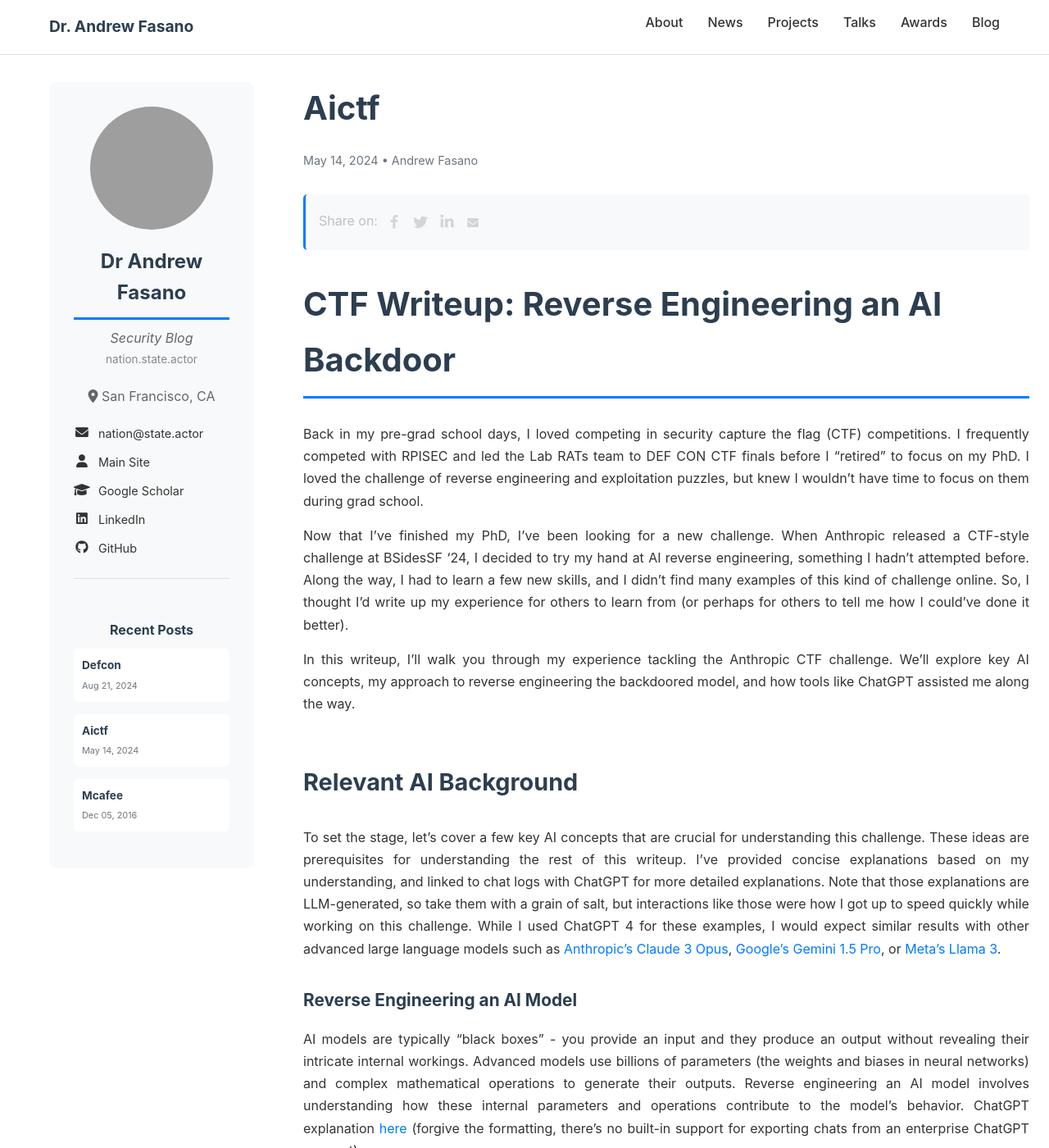
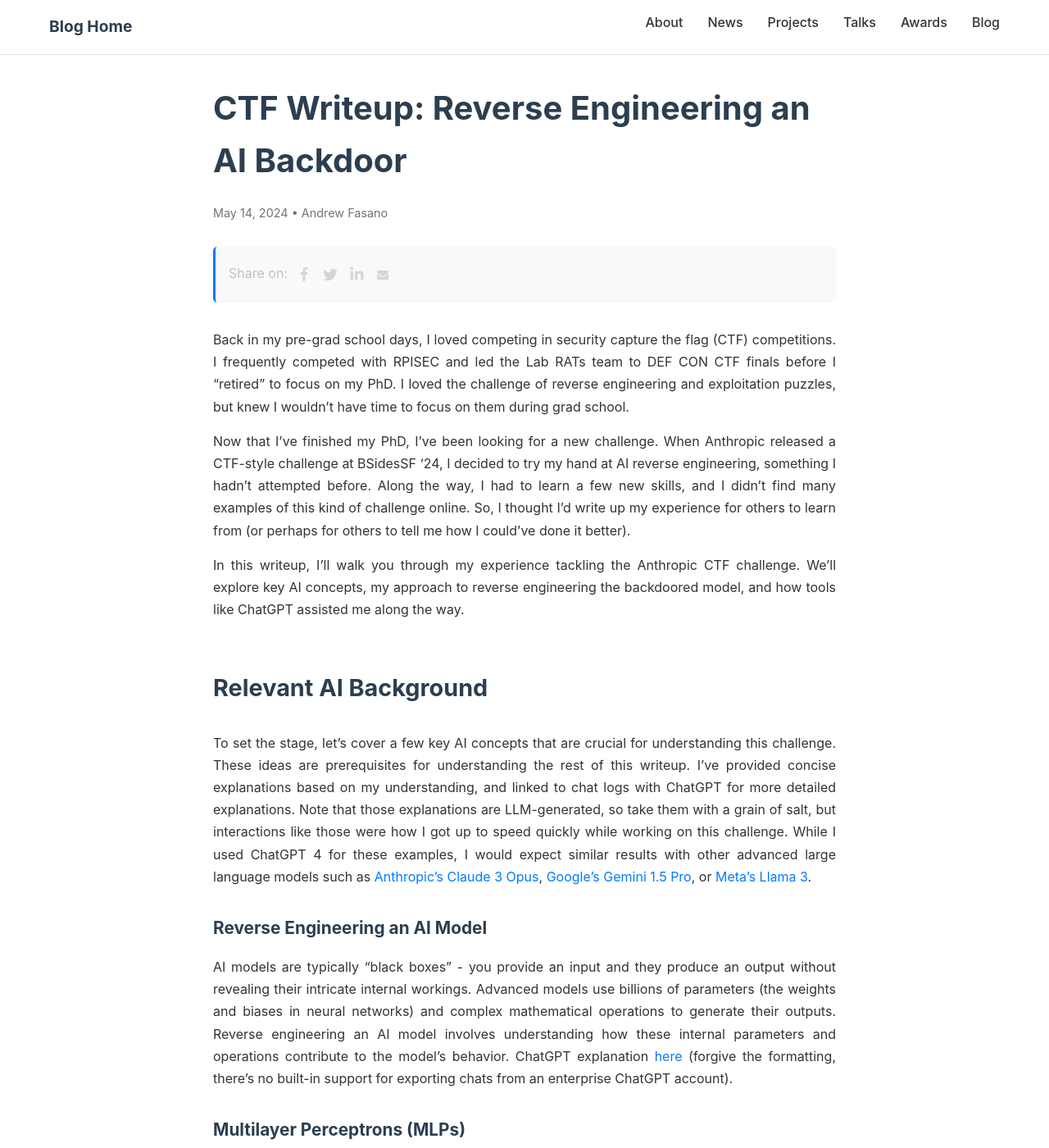
Before and after one commit to AndrewFasano/nation.state.actor, a Jekyll site: the page built from _posts/2024-05-14-aictf.md, in a window 1280 px wide and 1400 px high. Shown: the whole window at 82% size. Built offline with Jekyll 4.4.1, drawn with Linux system fonts in a browser that asks for light colours; our own code applies the rules of GitHub Pages for plain Markdown files; comment, search, counter and statistics services are not loaded; some of the changed text lies outside the part shown; grey boxes are pictures that could not be loaded.

Commit message:
Update formatting, add gemfile

```diff
--- a/_config.yml
+++ b/_config.yml
@@ -28,6 +28,7 @@ kramdown:
 plugins:
   - jekyll-feed
   - jekyll-sitemap
+  - jekyll-gist
 
 titles_from_headings:
   strip_title: true
@@ -36,6 +37,6 @@ titles_from_headings:
 defaults:
   - scope:
       path: ""
-      type: post
+      type: posts
     values:
       tags: Other
--- a/_layouts/default.html
+++ b/_layouts/default.html
@@ -24,101 +24,14 @@
         }
 
         .container {
-            max-width: 1200px;
+            max-width: 800px;
             margin: 0 auto;
             padding: 20px;
-            display: grid;
-            grid-template-columns: 250px 1fr;
-            gap: 40px;
         }
 
-        @media (max-width: 768px) {
-            .container {
-                grid-template-columns: 1fr;
-                gap: 20px;
-            }
-        }
-
-        .sidebar {
-            background: #f8f9fa;
-            padding: 30px;
-            border-radius: 10px;
-            height: fit-content;
-            position: sticky;
-            top: 100px;
-        }
-
-        .profile-img {
-            width: 150px;
-            height: 150px;
-            border-radius: 50%;
-            margin: 0 auto 20px;
-            display: block;
-            object-fit: cover;
-        }
-
-        .sidebar h1 {
-            text-align: center;
-            margin-bottom: 10px;
-            font-size: 1.5em;
-            color: #2c3e50;
-        }
-
-        .sidebar .bio {
-            text-align: center;
-            margin-bottom: 20px;
-            font-style: italic;
-            color: #666;
-        }
-
-        .sidebar .location {
-            text-align: center;
-            margin-bottom: 20px;
-            color: #666;
-        }
-
-        .social-links {
-            display: flex;
-            flex-direction: column;
-            gap: 12px;
-            margin-top: 20px;
-        }
-
-        .social-links a {
-            color: #333;
-            text-decoration: none;
-            transition: color 0.3s;
-            display: flex;
-            align-items: center;
-            gap: 10px;
-            font-size: 0.9em;
-        }
-
-        .social-links a i {
-            width: 20px;
-            text-align: center;
-            font-size: 1.1em;
-        }
-
-        .social-links a:hover {
-            color: #007bff;
-        }
-
-        .sidebar-section {
-            margin-top: 25px;
-            padding-top: 20px;
-            border-top: 1px solid #e0e0e0;
-        }
-
-        .sidebar-section h3 {
-            font-size: 1em;
-            margin-bottom: 10px;
-            color: #2c3e50;
-            text-align: center;
-        }
 
         .main-content {
-            padding: 0 20px;
+            padding: 0;
         }
 
         h1, h2, h3 {
@@ -301,15 +214,7 @@
             }
 
             .container {
-                grid-template-columns: 1fr;
-                gap: 20px;
                 padding: 10px;
-            }
-
-            .sidebar {
-                position: relative;
-                top: 0;
-                margin-bottom: 20px;
             }
 
             .navbar-brand {
@@ -322,12 +227,8 @@
                 padding: 10px;
             }
 
-            .sidebar {
-                padding: 15px;
-            }
-
             .main-content {
-                padding: 0 5px;
+                padding: 0;
             }
 
             h1 {
@@ -338,10 +239,6 @@
                 font-size: 1.5rem;
             }
 
-            .profile-img {
-                width: 120px;
-                height: 120px;
-            }
         }
 
         /* Blog-specific styles */
@@ -396,29 +293,50 @@
         }
 
         .post-list li {
-            margin-bottom: 30px;
-            padding-bottom: 20px;
-            border-bottom: 1px solid #e0e0e0;
+            margin-bottom: 40px;
+            padding: 25px;
+            border: 1px solid #e1e8ed;
+            border-radius: 5px;
+            background: #fafbfc;
+            transition: all 0.2s ease;
         }
 
-        .post-list li:last-child {
-            border-bottom: none;
+        .post-list li:hover {
+            border-color: #007bff;
+            box-shadow: 0 2px 8px rgba(0, 123, 255, 0.1);
         }
 
         .post-list h3 {
             margin-top: 0;
-            margin-bottom: 8px;
+            margin-bottom: 12px;
+            font-size: 1.4em;
+        }
+
+        .post-list h3 a {
+            color: #2c3e50;
+            text-decoration: none;
+        }
+
+        .post-list h3 a:hover {
+            color: #007bff;
         }
 
         .post-list .post-meta {
-            margin-bottom: 10px;
+            margin-bottom: 15px;
+            color: #6c757d;
+            font-size: 0.9em;
+        }
+
+        .post-list .post-excerpt {
+            color: #555;
+            line-height: 1.6;
         }
     </style>
 </head>
 <body>
     <nav class="navbar">
         <div class="navbar-content">
-            <a href="https://andrewfasano.com" class="navbar-brand">Dr. Andrew Fasano</a>
+            <a href="/" class="navbar-brand">Blog Home</a>
             <button class="mobile-menu-toggle" onclick="toggleMobileMenu()">
                 <i class="fas fa-bars"></i>
             </button>
@@ -434,31 +352,6 @@
     </nav>
 
     <div class="container">
-        <aside class="sidebar">
-            <img src="https://andrewfasano.com/images/af.jpg" alt="Andrew Fasano" class="profile-img">
-            <h1>Dr Andrew Fasano</h1>
-            <div class="bio">Security Blog<br><small style="color: #888; font-size: 0.85em; font-style: normal;">nation.state.actor</small></div>
-            <div class="location"><i class="fas fa-map-marker-alt"></i> San Francisco, CA</div>
-
-            <div class="social-links">
-                <a href="mailto:nation@state.actor"><i class="fas fa-envelope"></i>nation@state.actor</a>
-                <a href="https://andrewfasano.com" target="_blank"><i class="fas fa-user"></i> Main Site</a>
-                <a href="https://scholar.google.com/citations?user=Y9XVfSIAAAAJ" target="_blank"><i class="fas fa-graduation-cap"></i> Google Scholar</a>
-                <a href="https://linkedin.com/in/fasano" target="_blank"><i class="fab fa-linkedin"></i> LinkedIn</a>
-                <a href="https://github.com/andrewfasano" target="_blank"><i class="fab fa-github"></i> GitHub</a>
-            </div>
-
-            <div class="sidebar-section">
-                <h3>Recent Posts</h3>
-                {% for post in site.posts limit:3 %}
-                <div style="margin-bottom: 15px; padding: 10px; background: #fff; border-radius: 5px; font-size: 0.85em;">
-                    <strong><a href="{{ post.url | relative_url }}" style="color: #2c3e50;">{{ post.title }}</a></strong>
-                    <div style="color: #6c757d; font-size: 0.8em; margin-top: 5px;">{{ post.date | date: "%b %d, %Y" }}</div>
-                </div>
-                {% endfor %}
-            </div>
-        </aside>
-
         <main class="main-content">
             {{ content }}
         </main>
```
Also changed, not shown: Gemfile (added, +24 -0 lines), _layouts/home.html (+16 -7 lines), _posts/2016-12-05-mcafee.md (+7 -1 lines), _posts/2024-05-14-aictf.md (+7 -1 lines), _posts/2024-08-21-defcon.md (+7 -1 lines).
